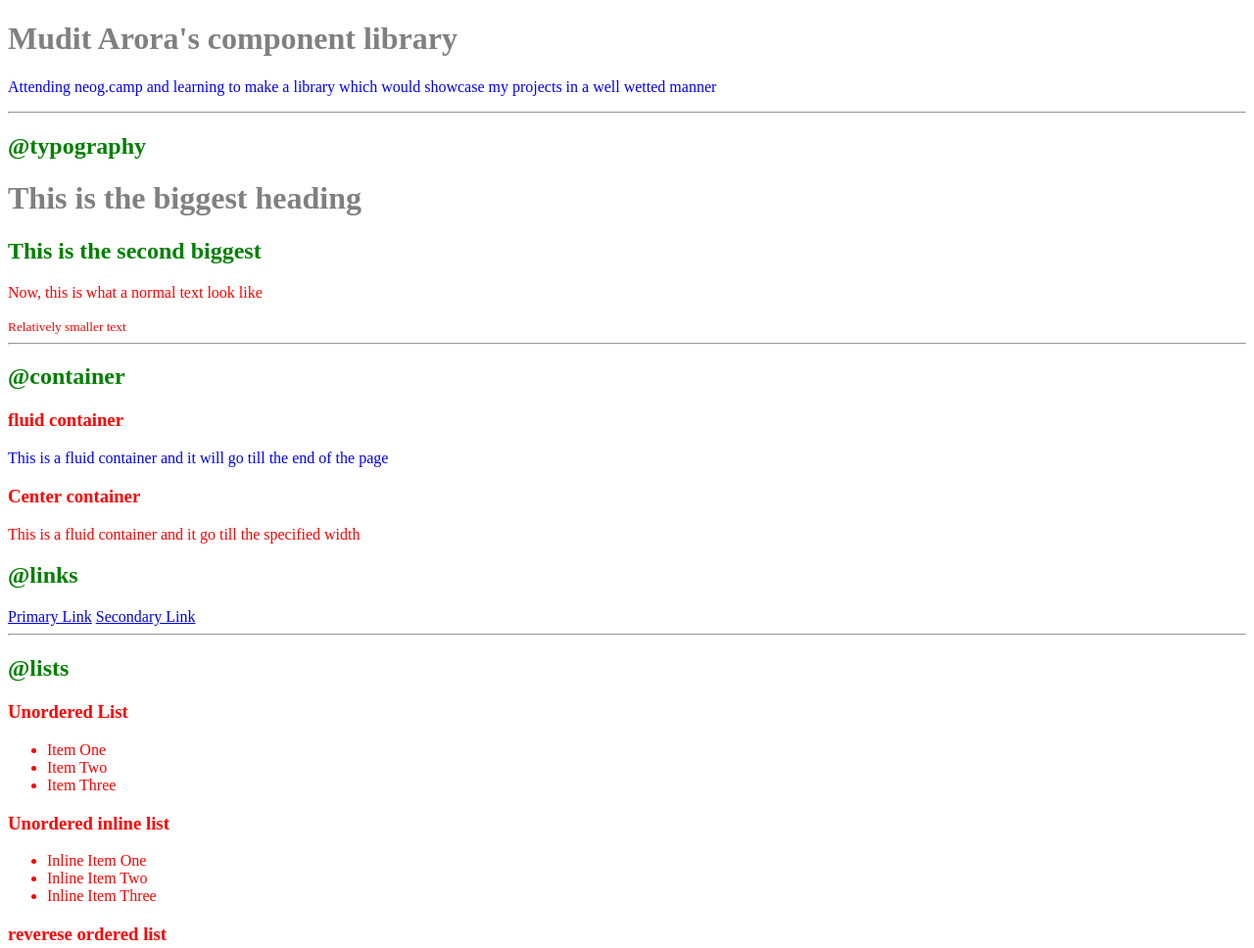
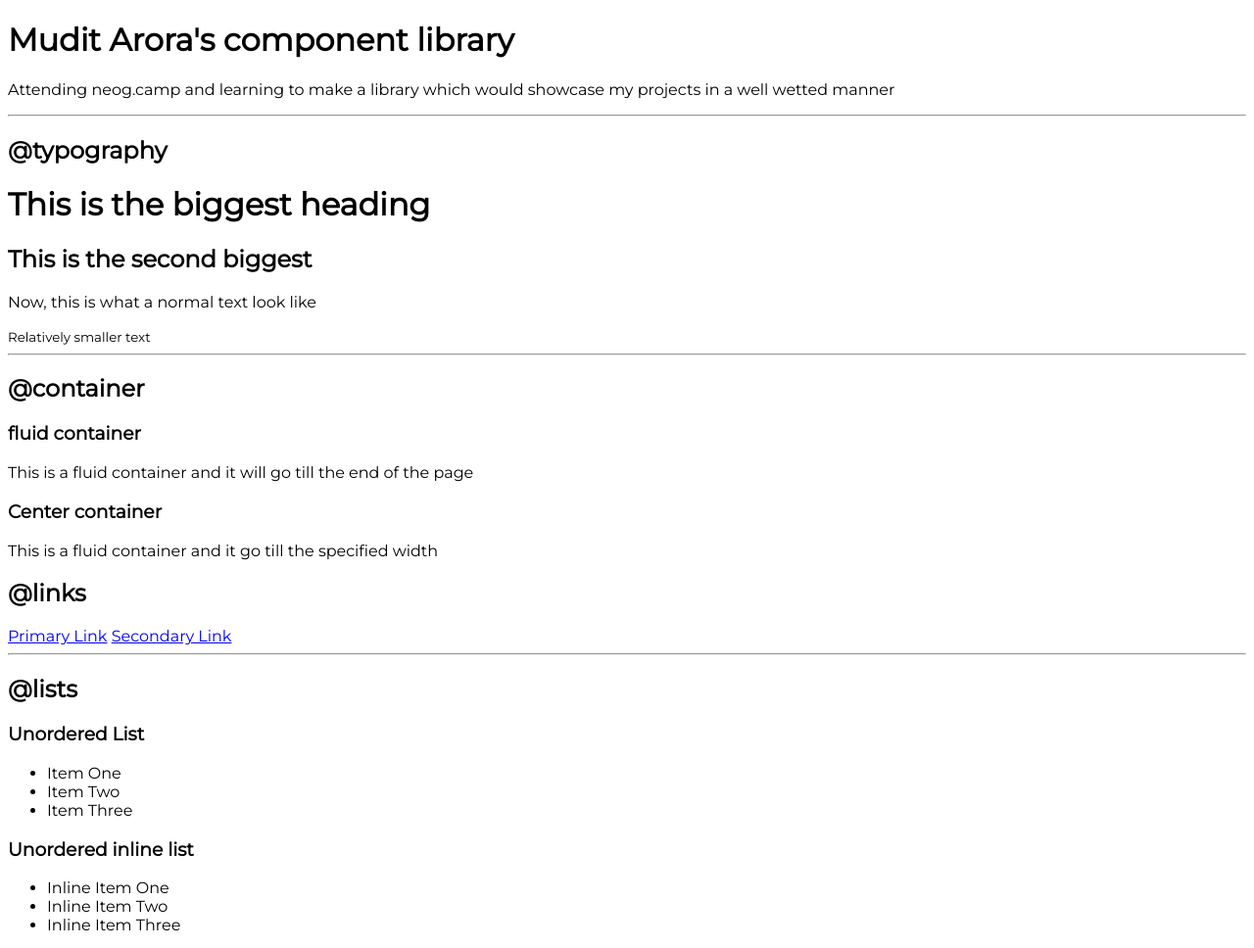
Before and after one commit to mudit7777/neogcamp-lesson-3-HTML-CSS, a plain HTML site: page index.html in a window 1280 px wide. Shown: the top 968 px of the page at 98% size. Drawn offline with Linux system fonts and the light colour scheme.

Commit message:
typography

```diff
--- a/index.html
+++ b/index.html
@@ -8,15 +8,15 @@
     <link href="styles.css" rel="stylesheet"/>
 </head>
 <body>
-    <h1 id="lib-header">Mudit Arora's component library</h1>
-    <p class="para">Attending neog.camp and learning to make a library which would showcase my projects in a well wetted manner</p>
+    <h1>Mudit Arora's component library</h1>
+    <p >Attending neog.camp and learning to make a library which would showcase my projects in a well wetted manner</p>
 
     <hr>
 
 
     <h2>@typography</h2>
 
-    <h1 id="lib-header">This is the biggest heading</h1>
+    <h1>This is the biggest heading</h1>
     <h2>This is the second biggest</h2>
     <p>Now, this is what a normal text look like</p>
     <small> Relatively smaller text</small>
@@ -26,7 +26,7 @@
     <h2>@container</h2>
 
     <h3>fluid container</h3>
-    <div class="para">This is a fluid container and it will go till the end of the page</div>
+    <div >This is a fluid container and it will go till the end of the page</div>
 
     <h3>Center container</h3>
     <div>This is a fluid container and it go till the specified width</div>
--- a/styles.css
+++ b/styles.css
@@ -1,19 +1,4 @@
-body {
-    color: red;
+@import url('https://fonts.googleapis.com/css2?family=Montserrat&display=swap');
+body{
+    font-family: 'Montserrat', sans-serif;
 }
-
-h1 {
-    color: blue;
-}
-
-h2 {
-    color: green;
-}
-
-#lib-header {
-    color: gray;
-}
-
-.para {
-    color: blue;
-}
```
